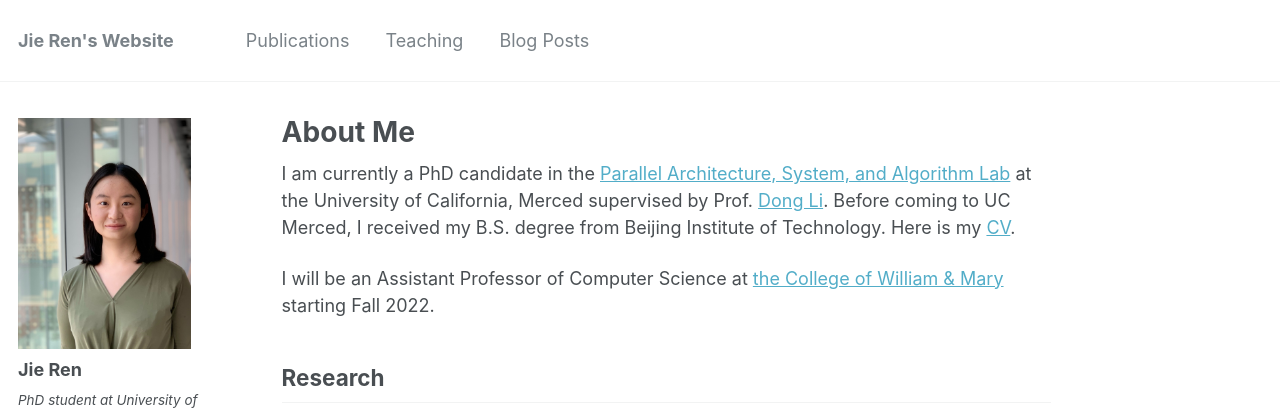
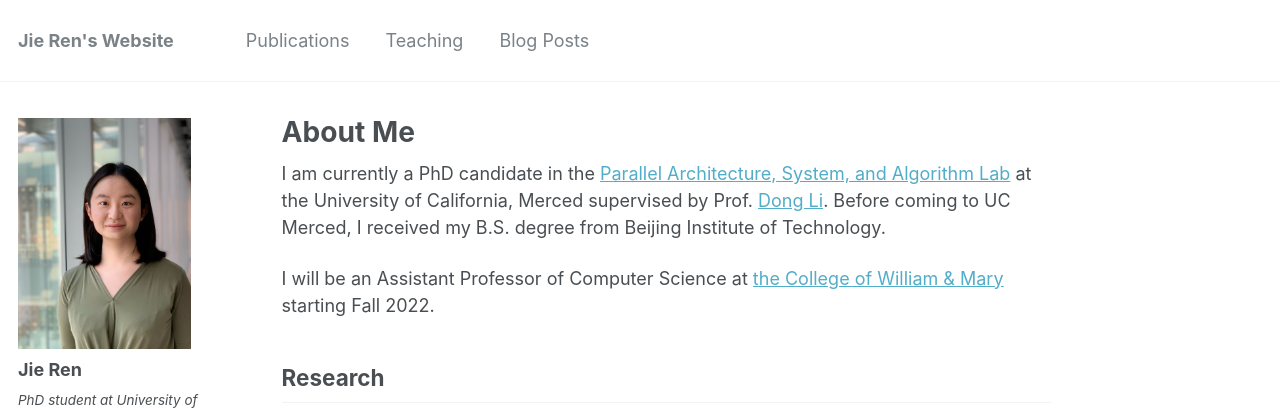
Before and after one commit to jren73/jren73.github.io, a Jekyll site: the page built from _pages/about.md, in a window 1280 px wide and 990 px high. Shown: the top 410 px of the window. Built offline with Jekyll 4.4.1, drawn with Linux system fonts in a browser that asks for light colours.

Commit message:
Update about.md

```diff
--- a/_pages/about.md
+++ b/_pages/about.md
@@ -8,7 +8,7 @@
   - /about.html
 ---
 
-I am currently a PhD candidate in the [Parallel Architecture, System, and Algorithm Lab](http://pasalabs.org) at the University of California, Merced supervised by Prof. [Dong Li](https://faculty.ucmerced.edu/dong-li/). Before coming to UC Merced, I received my B.S. degree from Beijing Institute of Technology. Here is my [CV](https://drive.google.com/file/d/1YxQeg0cN1GlOL9VVRWsjCQ3FjQdwuVPx/view?usp=sharing).
+I am currently a PhD candidate in the [Parallel Architecture, System, and Algorithm Lab](http://pasalabs.org) at the University of California, Merced supervised by Prof. [Dong Li](https://faculty.ucmerced.edu/dong-li/). Before coming to UC Merced, I received my B.S. degree from Beijing Institute of Technology.
 
 I will be an Assistant Professor of Computer Science at [the College of William & Mary](https://www.wm.edu/as/computerscience/) starting Fall 2022.
 
```
